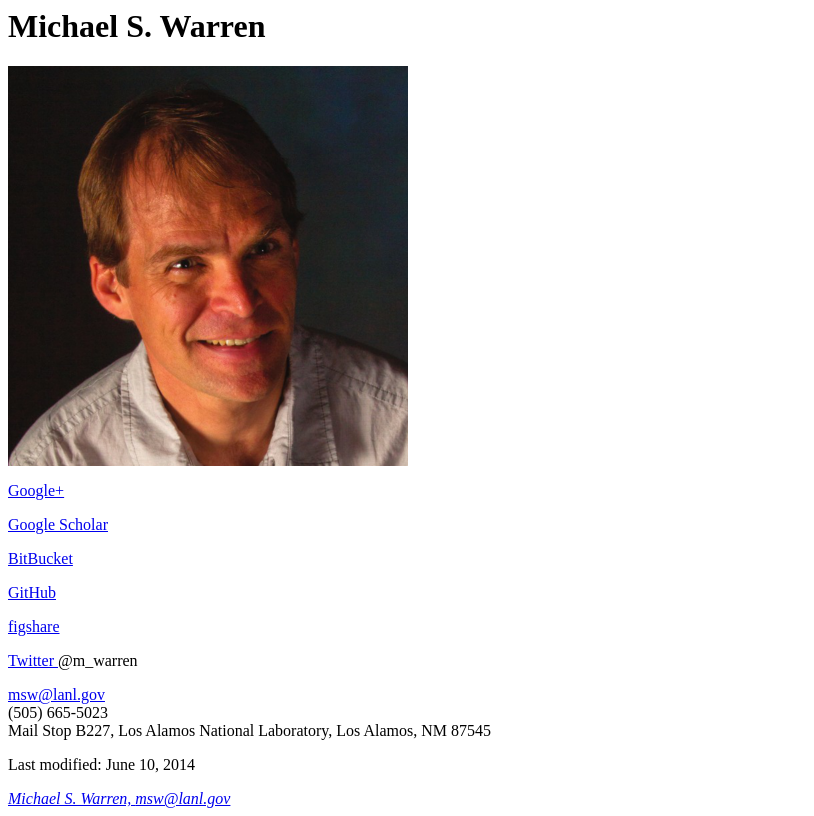
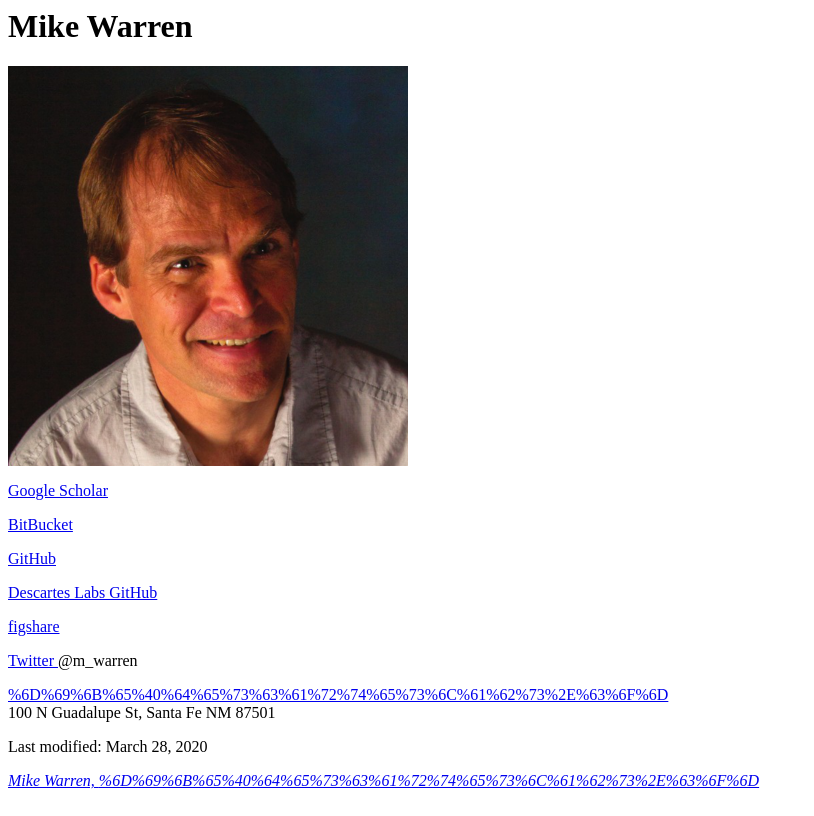
Before and after one commit to mswarren/mswarren.github.io, a plain HTML site: page index.html in a window 1280 px wide. Shown: the whole page, without its empty margins (0-814 px from the left). Drawn offline with Linux system fonts and the light colour scheme.

Commit message:
Update index.html

```diff
--- a/index.html
+++ b/index.html
@@ -1,16 +1,14 @@
 <HTML>
 
 <HEAD>
-<TITLE>Michael S. Warren</TITLE>
-<LINK REV="made" HREF="&#109;&#x73;&#119;&#64;&#x6c;&#x61;&#110;&#x6c;&#x2e;&#x67;&#x6f;&#x76;">
+<TITLE>Mike Warren</TITLE>
+<LINK REV="made" HREF="%6D%69%6B%65%40%64%65%73%63%61%72%74%65%73%6C%61%62%73%2E%63%6F%6D">
 </HEAD>
 
 <BODY>
 
-<H1>Michael S. Warren</H1>
+<H1>Mike Warren</H1>
 <IMG SRC="Portrait2012_300.png" ALT="MSW portrait" WIDTH=400 HEIGHT=400>
-<p>
-<a href="https://www.google.com/+MikeWarren0"> Google+ </a>
 <p>
 <a href="https://scholar.google.com/citations?user=JwEOoMAAAAAJ"> Google Scholar </a>
 <p>
@@ -18,21 +16,22 @@
 <p>
 <a href="https://github.com/mswarren"> GitHub </a>
 <p>
+<a href="https://github.com/mikewarren0"> Descartes Labs GitHub </a>
+<p>
 <a href="https://figshare.com/authors/Michael_S_Warren/541288"> figshare </a>
 <p>
 <a href="https://twitter.com/m_warren"> Twitter </a> @m_warren
 <p>
 
 <DL>
-<DT> <A href="mailto:&#109;&#x73;&#119;&#64;&#x6c;&#x61;&#110;&#x6c;&#x2e;&#x67;&#x6f;&#x76;"> &#109;&#x73;&#119;&#64;&#x6c;&#x61;&#110;&#x6c;&#x2e;&#x67;&#x6f;&#x76; </A>
-<DT>(505) 665-5023
-<DT>Mail Stop B227, Los Alamos National Laboratory, Los Alamos, NM 87545
+<DT> <A href="mailto:%6D%69%6B%65%40%64%65%73%63%61%72%74%65%73%6C%61%62%73%2E%63%6F%6D"> %6D%69%6B%65%40%64%65%73%63%61%72%74%65%73%6C%61%62%73%2E%63%6F%6D </A>
+<DT> 100 N Guadalupe St, Santa Fe NM 87501
 </DL>
 
-Last modified: June 10, 2014 <p>
+Last modified: March 28, 2020 <p>
 
 <ADDRESS>
-<A href="/"> Michael S. Warren, </A> <A href="mailto:&#109;&#x73;&#119;&#64;&#x6c;&#x61;&#110;&#x6c;&#x2e;&#x67;&#x6f;&#x76;">&#109;&#x73;&#119;&#64;&#x6c;&#x61;&#110;&#x6c;&#x2e;&#x67;&#x6f;&#x76;</A>
+<A href="/"> Mike Warren, </A> <A href="mailto:%6D%69%6B%65%40%64%65%73%63%61%72%74%65%73%6C%61%62%73%2E%63%6F%6D">%6D%69%6B%65%40%64%65%73%63%61%72%74%65%73%6C%61%62%73%2E%63%6F%6D</A>
 </ADDRESS>
 
 </BODY>
```
